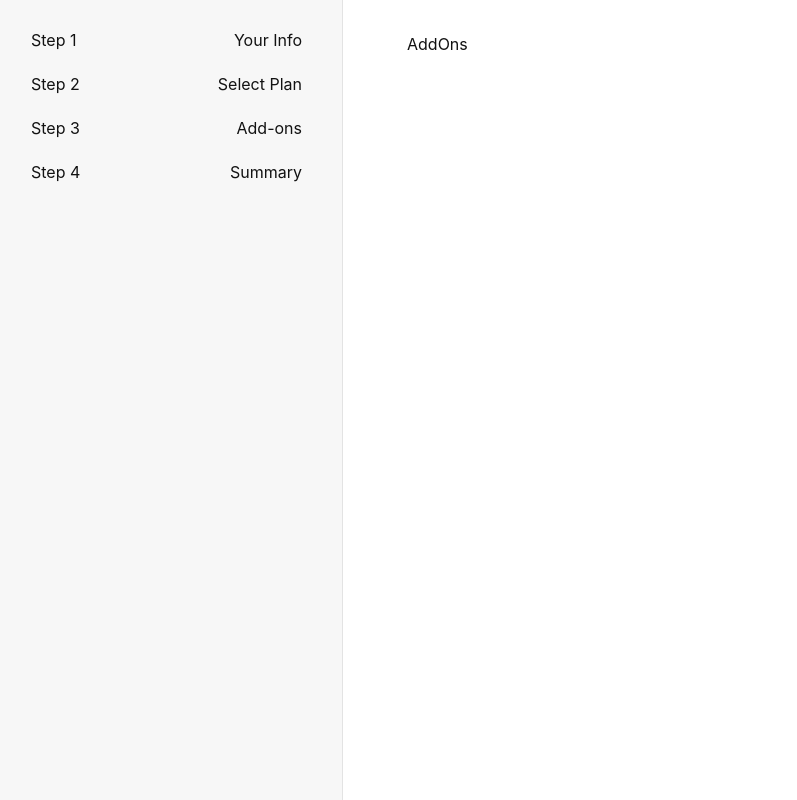
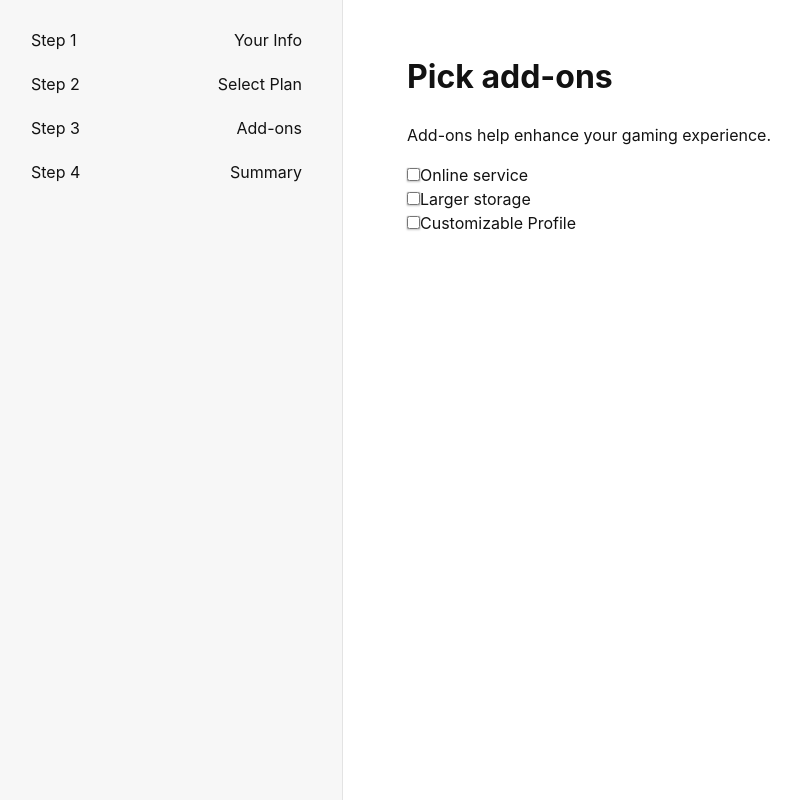
Before and after one commit to dchua-ch/multi-step-form, a React (Vite) app: page /addons in a window 1280 px wide. Shown: the whole page, without its empty margins (9-806 px from the left). Built offline with nearby package versions, Linux system fonts and the light colour scheme.

Commit message:
Implement add-ons page

```diff
--- a/src/pages/AddOns.tsx
+++ b/src/pages/AddOns.tsx
@@ -1,7 +1,37 @@
 const AddOns = () => {
-  return (
-    <div>AddOns</div>
-  )
-}
+    return (
+        <>
+            <h1>Pick add-ons</h1>
+            <p>Add-ons help enhance your gaming experience.</p>
 
-export default AddOns
+            <div>
+                <input
+                    type="checkbox"
+                    name="online_service"
+                    value="online_service"
+                />
+                <label htmlFor="online_service">Online service</label>
+            </div>
+
+            <div>
+                <input
+                    type="checkbox"
+                    name="online_service"
+                    value="online_service"
+                />
+                <label htmlFor="online_service">Larger storage</label>
+            </div>
+
+            <div>
+                <input
+                    type="checkbox"
+                    name="online_service"
+                    value="online_service"
+                />
+                <label htmlFor="online_service">Customizable Profile</label>
+            </div>
+        </>
+    );
+};
+
+export default AddOns;
--- a/src/pages/Plan.tsx
+++ b/src/pages/Plan.tsx
@@ -28,7 +28,7 @@ const Plan = () => {
                         name="billing_frequency"
                         value="monthly"
                     />
-                    <label htmlFor="monthlu"> Monthly</label>
+                    <label htmlFor="monthly"> Monthly</label>
                 </div>
 
                 <div>
```
